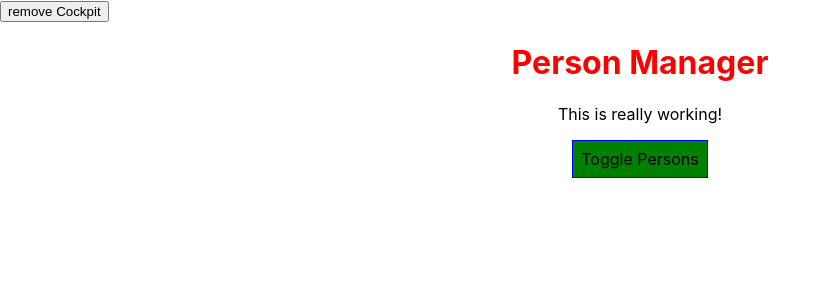
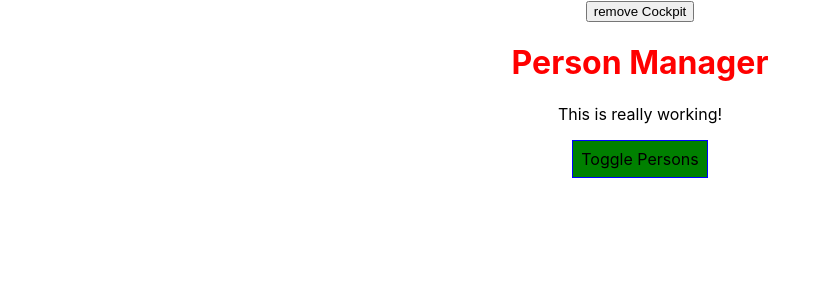
Before and after one commit to pepps1980/react-complete-guide, a React app: page / in a window 1280 px wide. Shown: the top 300 px of the page, without its empty margins (0-831 px from the left). Built offline with nearby package versions, Linux system fonts and the light colour scheme.

Commit message:
With Class

```diff
--- a/src/components/Persons/Person/Person.js
+++ b/src/components/Persons/Person/Person.js
@@ -6,7 +6,7 @@
   render() {
     console.log("[Person.js] redering...");
     return (
-      <React.Fragment>
+      <Auxilliary>
         <p onClick={this.props.click}>
           I'm {this.props.name} and I am {this.props.age} years old!
         </p>
@@ -16,7 +16,7 @@
           onChange={this.props.changed}
           value={this.props.name}
         />
-      </React.Fragment>
+      </Auxilliary>
     );
   }
 }
--- a/src/containers/App.js
+++ b/src/containers/App.js
@@ -2,6 +2,7 @@
 import classes from "./App.module.css";
 import Persons from "../components/Persons/Persons";
 import Cockpit from "../components/Cockpit/Cockpit";
+import WithClass from '../hoc/WithClass';
 
 class App extends Component {
   constructor(props) {
@@ -82,7 +83,7 @@
       );
     }
     return (
-      <div className={classes.App}>
+      <WithClass classes={classes.App}>
         <button
           onClick={() => {
             this.setState({ showCockpit: false });
@@ -99,7 +100,7 @@
           />
         ) : null}
         {persons}
-      </div>
+      </WithClass>
     );
   }
   // return React.createElement(
--- a/src/containers/App.module.css
+++ b/src/containers/App.module.css
@@ -0,0 +1,3 @@
+.App {
+  text-align: center;
+}
--- /dev/null
+++ b/src/hoc/WithClass.js
@@ -0,0 +1,7 @@
+import React from "react";
+
+const withClass = (props) => {
+  return (<div className={props.classes}>{props.children}</div>);
+};
+
+export default withClass;
```
